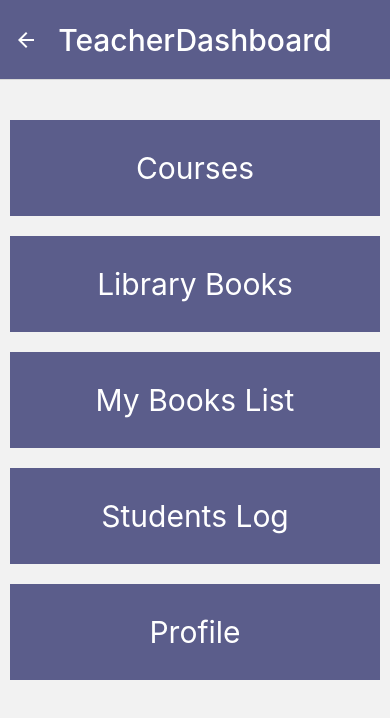
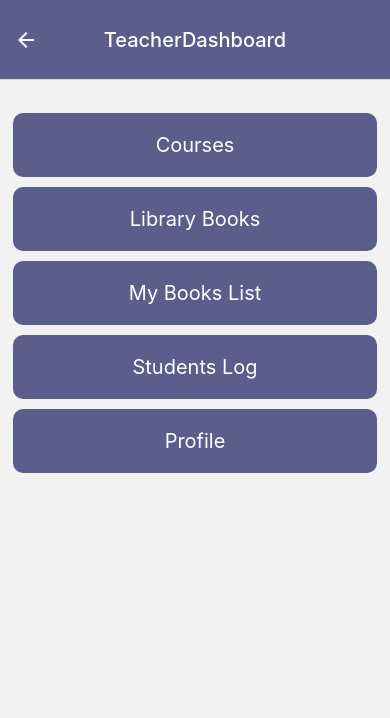
Before and after one commit to AbuBakkarShayan/AwesomeProject, a React Native app: screen /TeacherDashboard in a window 390 px wide. Shown: the top 718 px of the page. Built offline with nearby package versions, Linux system fonts and the light colour scheme.

Commit message:
Login page not working

```diff
--- a/App.tsx
+++ b/App.tsx
@@ -10,6 +10,7 @@ import ColorScreen from './screens/ColorScreen';
 import LoginScreen1 from './screens/TeacherScreen/LoginScreen1';
 import TScreenComponent from './screens/Components/TScreenComponent';
 import TeacherDashboard from './screens/TeacherScreen/TeacherDashboard';
+import StudentLogsScreen from './screens/TeacherScreen/StudentsLogsScreen';
 import StudentDashboard from './screens/StudentScreen/StudentDashboard';
 import AdminDashboard from './screens/AdminScreen/AdminDashboard';
 import CoursesScreen from './screens/StudentScreen/CoursesScreen';
@@ -21,6 +22,7 @@ import BooksManagementScreen from './screens/AdminScreen/BooksManagementScreen';
 import CourseManagementScreen from './screens/AdminScreen/CourseManagementScreen';
 import TeacherDepartmentScreen from './screens/AdminScreen/TeacherDepartmentScreen';
 import AdminProfileScreen from './screens/AdminScreen/AdminProfileScreen';
+import MyBooksScreen from './screens/TeacherScreen/MyBooksScreen';
 const Stack = createStackNavigator();
 
 const App = () => {
@@ -33,7 +35,7 @@ const App = () => {
 
         },
         headerTitleStyle: {
-          fontSize: 30, // Customize header title font size
+          fontSize: 20, // Customize header title font size
           textAlign:"center"
         },
         headerTintColor: 'white', // Customize header text color
@@ -45,6 +47,8 @@ const App = () => {
         <Stack.Screen name="ColorScreen" component={ColorScreen} />
         <Stack.Screen name="LoginScreen1" component={LoginScreen1} options={{headerShown:false}} />
         <Stack.Screen name="TeacherDashboard" component={TeacherDashboard} />
+        <Stack.Screen name='MyBooksScreen' component={MyBooksScreen} />
+        <Stack.Screen name='StudentLogsScreen' component={StudentLogsScreen} />
         <Stack.Screen name="StudentDashboard" component={StudentDashboard} />
         <Stack.Screen name="AdminDashboard" component={AdminDashboard} />
         <Stack.Screen name="CoursesScreen" component={CoursesScreen} />
--- a/screens/AdminScreen/AdminDashboard.js
+++ b/screens/AdminScreen/AdminDashboard.js
@@ -53,6 +53,7 @@ const AdminDashboard = () => {
 const styles = StyleSheet.create({
   listStyle: {
     marginTop: 20,
+    padding:8
   },
   listItem: {
     backgroundColor: '#5B5D8B',
--- a/screens/AdminScreen/StudentDepartmentScreen.js
+++ b/screens/AdminScreen/StudentDepartmentScreen.js
@@ -7,7 +7,7 @@ const StudentDepartmentScreen = () => {
   // Function to fetch departments from the API
   const fetchDepartments = async () => {
     try {
-      const response = await fetch('http://192.168.10.5/FYPAPI/api/department/alldepartment');
+      const response = await fetch('http://192.168.178.100/FYPAPI/api/department/alldepartment');
       if (!response.ok) {
         throw new Error('Failed to fetch departments');
       }
@@ -32,8 +32,6 @@ const StudentDepartmentScreen = () => {
 
   return (
     <View style={styles.container}>
-      <Text style={styles.screenTitle}>Student Management</Text>
-      <Button title="Refresh Departments" onPress={fetchDepartments} />
       <FlatList
         data={departments}
         renderItem={renderDepartmentItem}
@@ -48,11 +46,7 @@ const styles = StyleSheet.create({
     flex: 1,
     padding: 20,
     backgroundColor: '#fff',
-  },
-  screenTitle: {
-    fontSize: 24,
-    fontWeight: 'bold',
-    marginBottom: 10,
+
   },
   itemContainer: {
     paddingVertical: 10,
@@ -60,10 +54,15 @@ const styles = StyleSheet.create({
     marginVertical: 5,
     backgroundColor: '#5B5D8B',
     borderRadius: 8,
+
   },
   departmentName: {
     fontSize: 16,
+    color:"white",
+    textAlign:"center"
   },
 });
 
 export default StudentDepartmentScreen;
+
+//<Button title="Refresh Departments" onPress={fetchDepartments} />
--- a/screens/AdminScreen/TeacherDepartmentScreen.js
+++ b/screens/AdminScreen/TeacherDepartmentScreen.js
@@ -1,12 +1,68 @@
-import { StyleSheet, Text, View } from 'react-native'
-import React from 'react'
+import React, { useState, useEffect } from 'react';
+import { View, Text, Button, FlatList, StyleSheet } from 'react-native';
 
-export default function TeacherDepartmentScreen() {
+const TeacherDepartmentScreen = () => {
+  const [departments, setDepartments] = useState([]);
+
+  // Function to fetch departments from the API
+  const fetchDepartments = async () => {
+    try {
+      const response = await fetch('http://192.168.178.100/FYPAPI/api/department/alldepartment');
+      if (!response.ok) {
+        throw new Error('Failed to fetch departments');
+      }
+      const data = await response.json();
+      setDepartments(data.data);
+    } catch (error) {
+      console.error(error);
+    }
+  };
+
+  // Fetch departments when component mounts
+  useEffect(() => {
+    fetchDepartments();
+  }, []);
+
+  // Render individual department item
+  const renderDepartmentItem = ({ item }) => (
+    <View style={styles.itemContainer}>
+      <Text style={styles.departmentName}>{item.departmentName}</Text>
+    </View>
+  );
+
   return (
-    <View>
-      <Text>TeacherDepartmentScreen</Text>
+    <View style={styles.container}>
+      <FlatList
+        data={departments}
+        renderItem={renderDepartmentItem}
+        keyExtractor={(item) => item.departmentId.toString()}
+      />
     </View>
-  )
-}
+  );
+};
 
-const styles = StyleSheet.create({})
+const styles = StyleSheet.create({
+  container: {
+    flex: 1,
+    padding: 20,
+    backgroundColor: '#fff',
+
+  },
+  itemContainer: {
+    paddingVertical: 10,
+    paddingHorizontal: 15,
+    marginVertical: 5,
+    backgroundColor: '#5B5D8B',
+    borderRadius: 8,
+
+  },
+  departmentName: {
+    fontSize: 16,
+    color:"white",
+    textAlign:"center"
+  },
+});
+
+export default TeacherDepartmentScreen;
+
+//<Button title="Refresh Departments" onPress={fetchDepartments} />
--- a/screens/LibraryBooksScreen.js
+++ b/screens/LibraryBooksScreen.js
@@ -4,7 +4,7 @@ import React from 'react'
 export default function LibraryBooksScreen() {
   return (
     <View>
-      <Text>LibraryBooksScreen</Text>
+      <Text style={{color:"black"}}>LibraryBooksScreen</Text>
     </View>
   )
 }
--- a/screens/StudentScreen/StudentDashboard.js
+++ b/screens/StudentScreen/StudentDashboard.js
@@ -1,29 +1,37 @@
 import React from 'react';
-import { StyleSheet, Text, View, FlatList } from 'react-native';
-import { TouchableOpacity } from 'react-native-gesture-handler';
+import { StyleSheet, Text, View, FlatList,TouchableOpacity } from 'react-native';
+import { useNavigation } from '@react-navigation/native'; // Importing useNavigation hook
 
 const StudentDashboard = () => {
+  const navigation = useNavigation();
   const list = [
     {
       index: '1',
       name: 'Courses',
+      screen: 'CoursesScreen',
 
     },
     {
       index: '2',
       name: 'Library Books',
+      screen: 'LibraryBooksScreen', // Define the corresponding screen name
 
     },
     {
       index: '3',
       name: 'My Course Items',
-          },
+      screen: 'MyCourseItemsScreen',
+    },
     {
       index: '4',
       name: 'Profile',
-
+      screen:'StudentProfileScreen'
     },
   ];
+
+  const navigateToScreen = (screenName) => {
+    navigation.navigate(screenName); // Navigate to the screen based on screen name
+  };
 
   return (
     <View>
@@ -33,8 +41,8 @@ const StudentDashboard = () => {
         keyExtractor={(item) => item.index}
         data={list}
         renderItem={({ item }) => (
-          <View style={styles.listStyle}>
-            <TouchableOpacity>
+          <View style={styles.listItem}>
+            <TouchableOpacity onPress={()=>navigateToScreen(item.screen)}>
             <Text style={styles.textStyle}>{item.name}</Text>
             </TouchableOpacity>
           </View>
@@ -47,20 +55,20 @@ const StudentDashboard = () => {
 };
 
 const styles = StyleSheet.create({
-  listStyle:{
-    textAlign:"center",
-    marginTop:20,
-    marginHorizontal:5,
-
+  listStyle: {
+    marginTop: 20,
+    padding:8
+  },
+  listItem: {
+    backgroundColor: '#5B5D8B',
+    margin: 5,
+    padding: 20,
+    borderRadius: 10,
   },
   textStyle: {
-    fontSize: 30,
-    color:"white",
-    backgroundColor:"#5B5D8B",
-    padding:30,
-    textAlign:"center",
-   // paddingBottom:30
-  },
-});
+    fontSize: 20,
+    color: 'white',
+    textAlign: 'center',
+  },});
 
 export default StudentDashboard;
--- a/screens/TeacherScreen/LoginScreen1.js
+++ b/screens/TeacherScreen/LoginScreen1.js
@@ -14,7 +14,7 @@ const LoginScreen = () => {
 
   const handleLogin = async () => {
     try {
-      const response = await fetch('http://192.168.10.5/FYPAPI/api/user/loginUser', {
+      const response = await fetch('http://192.168.178.100/FYPAPI/api/user/loginUser', {
         method: 'POST',
         headers: {
           'Content-Type': 'application/json',
--- a/screens/TeacherScreen/TeacherDashboard.js
+++ b/screens/TeacherScreen/TeacherDashboard.js
@@ -1,34 +1,41 @@
 import React from 'react';
 import { StyleSheet, Text, View, FlatList } from 'react-native';
 import { TouchableOpacity } from 'react-native-gesture-handler';
+import { useNavigation } from '@react-navigation/core';
 
 const TeacherDashboard = () => {
+  const navigation=useNavigation();
   const list = [
     {
       index: '1',
       name: 'Courses',
+      screen:'Courses'
 
     },
     {
       index: '2',
       name: 'Library Books',
-
+      screen:'LibraryBooksScreen',
     },
     {
       index: '3',
       name: 'My Books List',
-          },
+      screen:'MyBooksScreen'
+    },
     {
       index: '4',
       name: 'Students Log',
-
+      screen:'StudentLogsScreen'
     },
     {
       index: '5',
       name: 'Profile',
+      screen:'StudentProfileScreen'
     },
   ];
-
+  const navigateToScreen = (screenName) => {
+    navigation.navigate(screenName); // Navigate to the screen based on screen name
+  };
   return (
     <View>
       <FlatList
@@ -36,8 +43,8 @@ const TeacherDashboard = () => {
         keyExtractor={(item) => item.index}
         data={list}
         renderItem={({ item }) => (
-          <View style={styles.listStyle}>
-            <TouchableOpacity>
+          <View style={styles.listItem}>
+            <TouchableOpacity onPress={()=>navigateToScreen(item.screen)}>
             <Text style={styles.textStyle}>{item.name}</Text>
             </TouchableOpacity>
           </View>
@@ -49,19 +56,20 @@ const TeacherDashboard = () => {
 };
 
 const styles = StyleSheet.create({
-  listStyle:{
-    textAlign:"center",
-    marginTop:20,
-    marginHorizontal:5,
-
+  listStyle: {
+    marginTop: 20,
+    padding:8
+  },
+  listItem: {
+    backgroundColor: '#5B5D8B',
+    margin: 5,
+    padding: 20,
+    borderRadius: 10,
   },
   textStyle: {
-    fontSize: 30,
-    color:"white",
-    backgroundColor:"#5B5D8B",
-    padding:30,
-    textAlign:"center",
-   // paddingBottom:30
+    fontSize: 20,
+    color: 'white',
+    textAlign: 'center',
   },
 });
 
```
Also changed, not shown: screens/TeacherScreen/MyBooksScreen.js (renamed from screens/TeacherScreen/MyBooks.js), screens/TeacherScreen/StudentsLogsScreen.js (renamed from screens/TeacherScreen/StudentsLogs.js).
